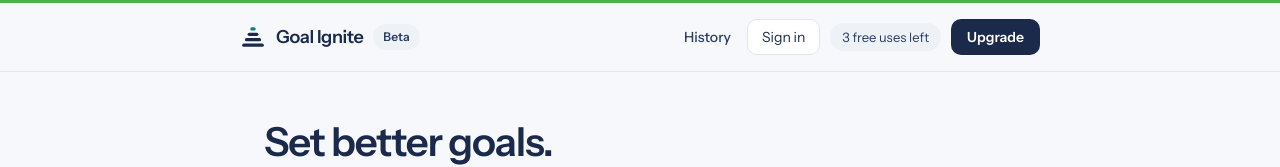
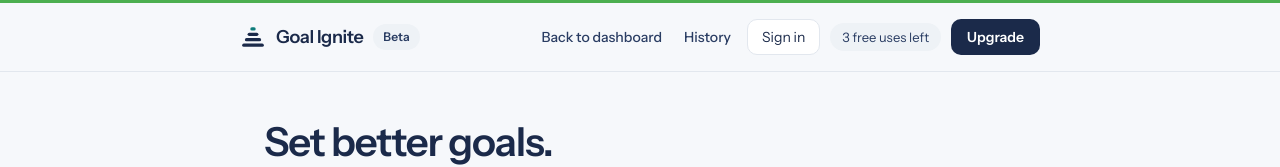
Before and after one commit to jimharvey-source/goalignite, a React (Vite) app: page / in a window 1280 px wide. Shown: the top 167 px of the page. Built offline with nearby package versions, Linux system fonts and the light colour scheme.

Commit message:
Back to dashboard link; PDF file name carries the title

```diff
--- a/src/App.jsx
+++ b/src/App.jsx
@@ -1,4 +1,12 @@
 import { useState, useEffect, useRef } from "react";
+
+// The way back to the app, from the header and from the end of every result.
+const DASHBOARD_URL = "https://app.management-ignition.com/";
+// PDF file names: tool, person, then what the work is about, so a saved file says what it is.
+const pdfName = (...parts) => parts
+  .map(s => String(s || "").replace(/[\\/:*?"<>|]+/g, " ").replace(/\s+/g, " ").trim().slice(0, 60).trim())
+  .filter(Boolean).join(" - ") + ".pdf";
+
 import {
   createSuiteClient,
   personIdFromUrl,
@@ -511,8 +519,7 @@ GOAL_TEMPLATE:
       const url = URL.createObjectURL(blob);
       const a = document.createElement("a");
       a.href = url;
-      const who = result.personName ? ` - ${result.personName}` : "";
-      a.download = `Goal Ignite${who}.pdf`;
+      a.download = pdfName("Goal Ignite", result.personName || form.personName, form.goalTitle);
       document.body.appendChild(a); a.click(); a.remove();
       URL.revokeObjectURL(url);
     } catch (e) {
@@ -541,6 +548,7 @@ GOAL_TEMPLATE:
             <Badge color={isPro?"green":"blue"}>{isPro?"Pro":"Beta"}</Badge>
           </div>
           <div style={{display:"flex",gap:10,alignItems:"center",flexWrap:"wrap"}}>
+            <a href={DASHBOARD_URL} style={{background:"none",border:"none",color:COLORS.navyMid,fontSize:14,fontWeight:500,cursor:"pointer",padding:"8px 6px",fontFamily:FONT.sans,textDecoration:"none"}}>Back to dashboard</a>
             <button onClick={()=>setShowHistory(true)} style={{background:"none",border:"none",color:COLORS.navyMid,fontSize:14,fontWeight:500,cursor:"pointer",padding:"8px 6px",fontFamily:FONT.sans}}>History</button>
             {user?(<><span style={{fontSize:13,color:COLORS.muted,fontFamily:FONT.sans}}>{user.email}</span><button onClick={signOut} style={{background:COLORS.white,border:`1px solid ${COLORS.border}`,borderRadius:10,minHeight:36,padding:"0 14px",fontSize:14,color:COLORS.navy,fontFamily:FONT.sans,cursor:"pointer"}}>Sign out</button></>):(<button onClick={()=>setShowAuth(true)} style={{background:COLORS.white,border:`1px solid ${COLORS.border}`,borderRadius:10,minHeight:36,padding:"0 14px",fontSize:14,color:COLORS.navy,fontFamily:FONT.sans,cursor:"pointer"}}>Sign in</button>)}
             {!isPro&&(<><span style={{background:COLORS.sunk,borderRadius:999,padding:"4px 12px",fontSize:13,color:COLORS.navyMid,fontFamily:FONT.sans}}>{remaining} free {remaining===1?"use":"uses"} left</span><button onClick={()=>{setUpgradeTrigger("manual");setShowUpgrade(true);}} style={{background:COLORS.navy,border:"none",borderRadius:10,minHeight:36,padding:"0 16px",fontSize:14,color:"#fff",fontFamily:FONT.sans,fontWeight:600,cursor:"pointer"}}>Upgrade</button></>)}
@@ -708,6 +716,7 @@ GOAL_TEMPLATE:
                   </button>
                 )}
                 <button onClick={downloadPdf} disabled={downloadingPdf} style={{fontSize:14,minHeight:44,padding:"0 20px",background:COLORS.white,border:`1px solid ${COLORS.border}`,borderRadius:10,color:COLORS.navy,cursor:downloadingPdf?"default":"pointer",fontFamily:FONT.sans,fontWeight:600,opacity:downloadingPdf?0.7:1}}>{downloadingPdf?"Preparing PDF...":(isPro?"Download PDF":"Download PDF (Pro)")}</button>
+                <a href={DASHBOARD_URL} style={{fontSize:14,minHeight:44,padding:"0 20px",background:COLORS.white,border:`1px solid ${COLORS.border}`,borderRadius:10,color:COLORS.navy,cursor: "pointer",fontFamily:FONT.sans,fontWeight:600, display: "inline-flex", alignItems: "center", textDecoration: "none" }}>Back to dashboard</a>
                 <button onClick={resetAll} style={{fontSize:14,minHeight:44,padding:"0 20px",background:COLORS.white,border:`1px solid ${COLORS.border}`,borderRadius:10,color:COLORS.navy,cursor:"pointer",fontFamily:FONT.sans,fontWeight:500}}>New goal</button>
               </div>
             </div>
```
